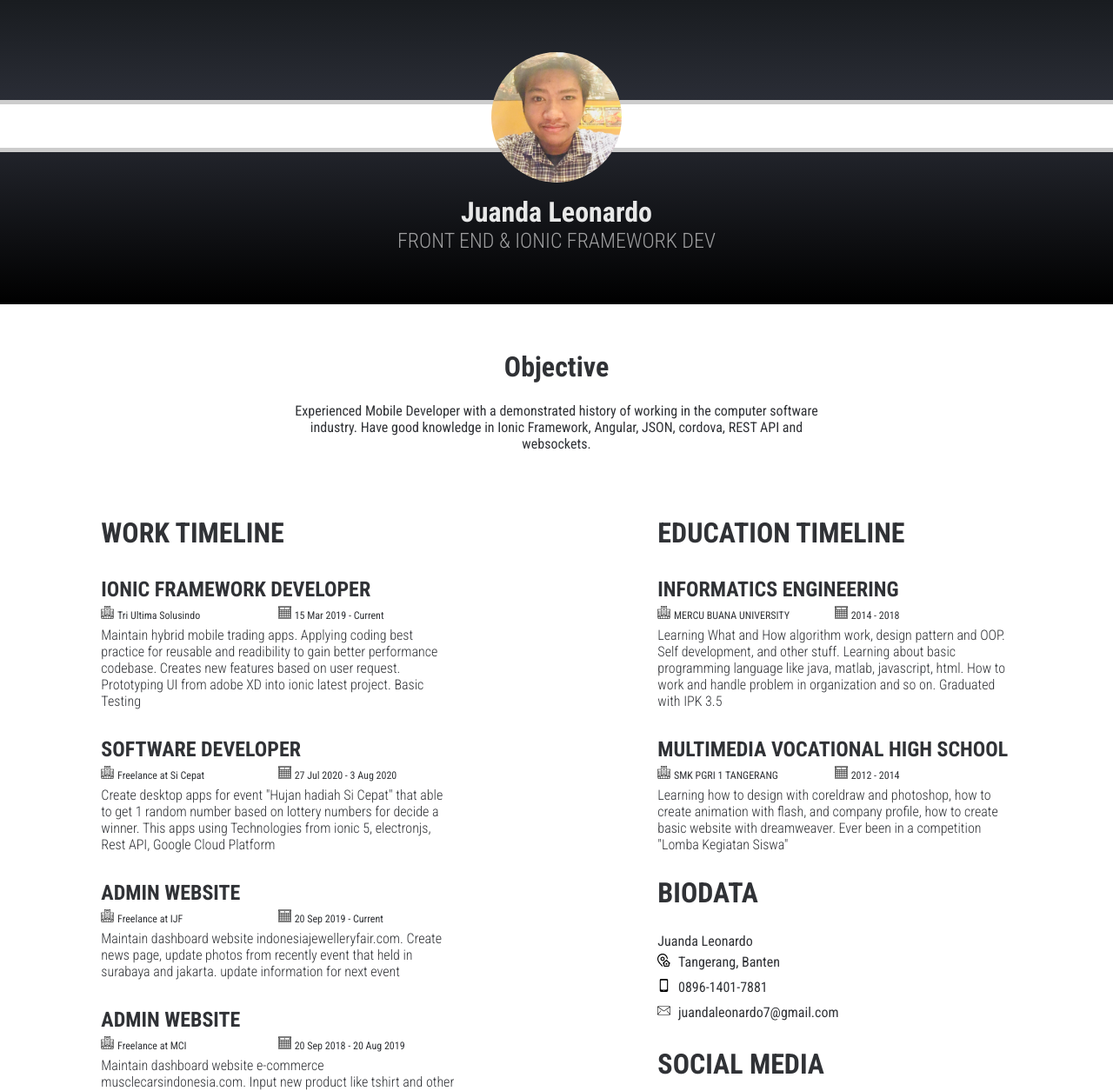
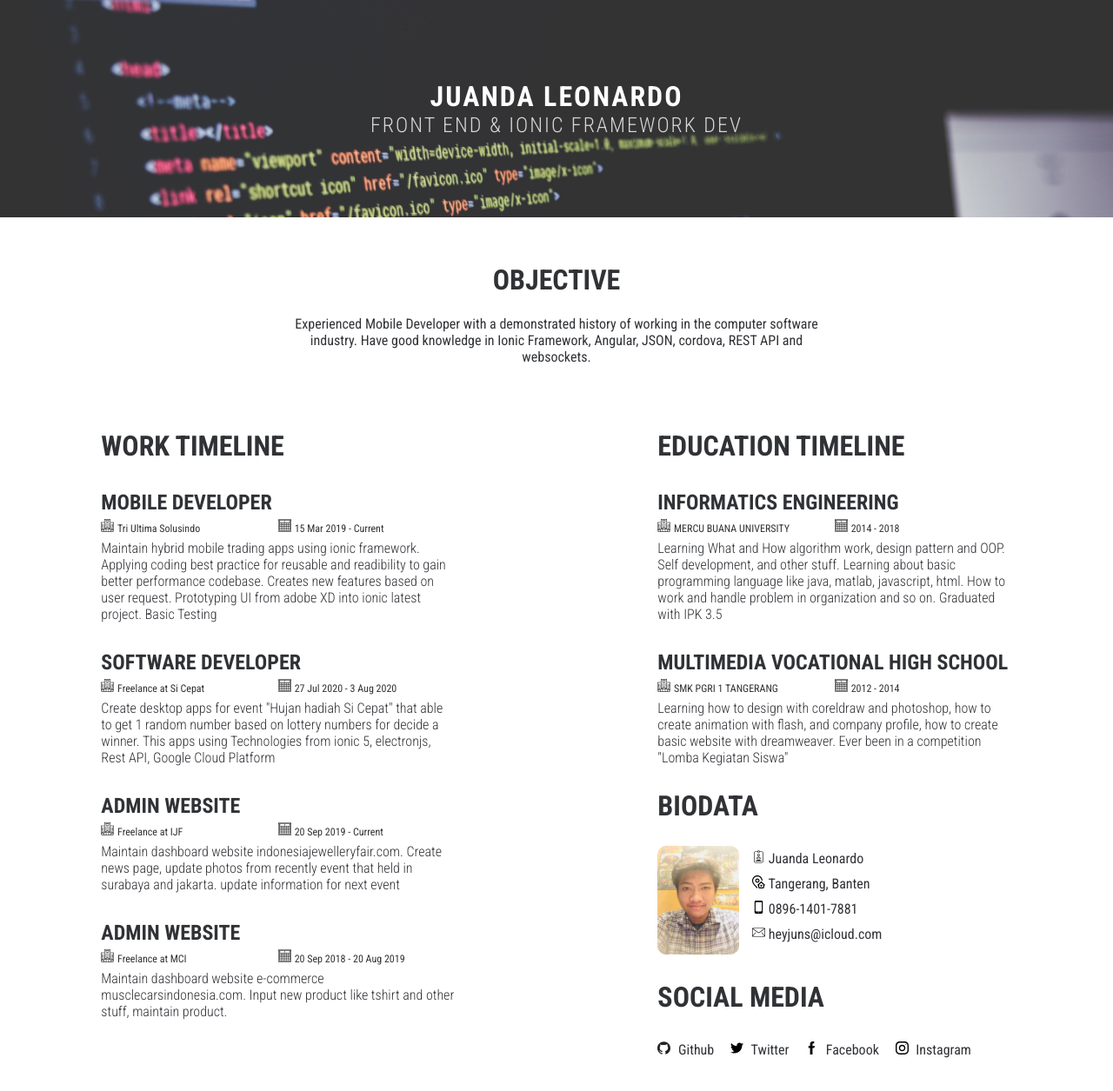
Before and after one commit to heyjuns/me, a plain HTML site: page index.html in a window 1280 px wide. Shown: the top 1255 px of the page at 87% size. Drawn offline with Linux system fonts and the light colour scheme.

Commit message:
revisi image dicoding

```diff
--- a/assets/script.js
+++ b/assets/script.js
@@ -28,7 +28,8 @@ Credit to <a target="_blank" href="https://www.flaticon.com/authors/good-ware">G
 <a target="_blank" href="https://www.flaticon.com/authors/pause08">Pause08</a>,
 <a target="_blank" href="https://www.flaticon.com/authors/tomas-knop">Tomas Knop</a>,
 <a target="_blank" href="https://www.flaticon.com/authors/freepik">Freepik</a>,
-<a target="_blank" href="https://www.flaticon.com/authors/pixel-perfect">Pixel</a>`]
+<a target="_blank" href="https://www.flaticon.com/authors/pixel-perfect">Pixel</a>
+<a target="_blank" href="https://www.flaticon.com/authors/icongeek26">icongeek26</a>`]
 for (let i = 0; i < footerTitle.length; i++) {
     let createEleTitle;
     let createEleContent;
@@ -58,3 +59,7 @@ for (let i = 0; i < getAllH1.length; i++) {
         break;
     }
 }
+
+const getObjective = document.querySelector(".about-container h1");
+getObjective.style.textTransform = 'uppercase';
+console.log(getObjective)
--- a/assets/styles.css
+++ b/assets/styles.css
@@ -9,42 +9,16 @@ body {
     color: rgba(25, 28, 32, 0.9);
 }
 
-#background-img {
-    height: 350px;
-    width: 100%;
-    font-size: 20px;
-    background: linear-gradient(180deg, rgba(25, 28, 32, 1) 0%, rgba(43, 46, 55, 1) 35%, rgba(0, 0, 0, 1) 100%);
-    text-align: center;
-    color: white;
-    padding: 60px;
-    position: relative;
-}
-
-#background-img > img {
-    height: 150px;
-    width: 150px;
-    object-fit: cover;
-    border-radius: 50%;
-    stroke: 2px black solid;
-    position: relative;
-    z-index: 1;
-}
-.list {
-    position: absolute;
-    background-color: white;
-    padding: 25px;
-    width: 100%;
-    top: 115px;
-    z-index: 0;
-    border-top: 5px solid rgba(0, 0, 0, 0.2);
-    border-bottom: 5px solid rgba(0, 0, 0, 0.2);
+header {
+    height: 250px;
+    background-image: url("./../image/background.jpg");
+    background-size: cover;
+    display: flex;
 }
 
 .title-container {
-    position: absolute;
-    z-index: 2;
-    width: 100%;
-    top: 225px;
+    flex-grow: 1;
+    margin: auto 0;
 }
 .title-container h1,
 h2 {
@@ -53,11 +27,13 @@ h2 {
     margin: 0;
 }
 .title-container h1 {
-    color: rgba(255, 255, 255, 0.9);
+    color: rgba(255, 255, 255, 1);
+    letter-spacing: 2px;
 }
 .title-container h2 {
     font-weight: 300;
-    color: rgba(255, 255, 255, 0.6);
+    color: rgba(255, 255, 255, 0.8);
+    letter-spacing: 2px;
 }
 
 .about-container {
@@ -112,13 +88,35 @@ h2 {
     font-weight: 300;
 }
 
-.contact-container a,
+.contact-container-flex a,
 .social-media a {
     color: inherit;
     text-decoration: none;
 }
-.social-media a:hover, .contact-detail a:hover {
+.social-media a:hover,
+.contact-detail a:hover {
     font-weight: 700;
+}
+.contact-container-flex {
+    display: flex;
+}
+.contact-column {
+    flex-grow: auto;
+}
+.contact-column > img {
+    height: 125px;
+    border-radius: 10px;
+}
+
+.contact-column:last-child {
+    padding-left: 10px;
+}
+.contact-column .contact-detail > img, .contact-column .contact-detail p > img{
+    height: 15px;
+}
+.contact-column .contact-detail p {
+    display: inline-block;
+    margin: 5px;
 }
 .contact-container p,
 .social-media p {
@@ -165,7 +163,7 @@ footer {
 .footer-container {
     display: flex;
 }
-.footer-content ul > li{
+.footer-content ul > li {
     margin: 5px 0;
     cursor: pointer;
 }
@@ -173,7 +171,8 @@ footer {
     text-decoration: none;
     color: inherit;
 }
-.footer-content p > a:hover, .footer-content ul > li:hover {
+.footer-content p > a:hover,
+.footer-content ul > li:hover {
     color: rgba(255, 255, 255, 1);
     font-weight: 700;
 }
@@ -205,3 +204,15 @@ footer {
         display: block;
     }
 }
+
+@media screen and (max-width:300px){
+    .contact-container-flex {
+        display: block;
+    }
+    .contact-container p{
+        margin: 0;
+    }
+    .contact-column:last-child {
+        padding-left: 0;
+    }
+}
--- a/index.html
+++ b/index.html
@@ -10,12 +10,12 @@
 
 <body>
     <header>
-        <div id="background-img">
+        <!-- <div id="background-img">
             <img src="./image/cv.jpeg" alt="">
         </div>
-        <div class="list"></div>
+        <div class="list"></div> -->
         <div class="title-container">
-            <h1>Juanda Leonardo</h1>
+            <h1>JUANDA LEONARDO</h1>
             <h2>FRONT END & IONIC FRAMEWORK DEV</h2>
         </div>
     </header>
@@ -37,7 +37,7 @@
                 <article class="timeline">
                     <h1>WORK TIMELINE</h1>
                     <section class="pengalaman-kerja">
-                        <h2>IONIC FRAMEWORK DEVELOPER</h2>
+                        <h2>MOBILE DEVELOPER</h2>
                         <div class="lokasi-kerja-container">
                             <div class="lokasi-kerja">
                                 <img src="./image/work.svg" alt="">
@@ -51,7 +51,8 @@
                         </div>
 
                         <div class="detail-kerja">
-                            Maintain hybrid mobile trading apps. Applying coding best practice for reusable and
+                            Maintain hybrid mobile trading apps using ionic framework. Applying coding best practice for
+                            reusable and
                             readibility
                             to gain better performance codebase. Creates new features based on user request. Prototyping
                             UI
@@ -166,25 +167,34 @@
                     </section>
                     <h1>CONTACT</h1>
                     <section class="contact">
-                        <div class="contact-container">
+                        <div class="contact-container-flex">
+                            <div class="contact-column">
+                                <img src="./image/cv.jpeg" alt="">
+                            </div>
+                            <div class="contact-column">
                                 <div class="contact-detail">
-                                Juanda Leonardo
+                                    <p>
+                                        <img src="./image/name.svg" alt="">
+                                        Juanda Leonardo</p>
                                 </div>
                                 <div class="contact-detail">
-                                <img src="./image/address.svg" alt="">
-                                <p>Tangerang, Banten</p>
+                                    <p><img src="./image/address.svg" alt="">
+                                        Tangerang, Banten</p>
                                 </div>
                                 <div class="contact-detail">
+                                    <a href="tel:089614017881">
+                                        <p>
                                         <img src="./image/phone.svg" alt="">
-                                <a href="tel:089614017881">
-                                    <p>0896-1401-7881</p>
+                                        0896-1401-7881</p>
                                     </a>
                                 </div>
                                 <div class="contact-detail">
+                                    <a href="mailto:juandaleonardo7@gmail.com">
+                                        <p>
                                         <img src="./image/email.svg" alt="">
-                                <a href="mailto:juandaleonardo7@gmail.com">
-                                    <p>juandaleonardo7@gmail.com</p>
+                                        heyjuns@icloud.com</p>
                                     </a>
+                                </div>
                             </div>
 
                         </div>
```
Also changed, not shown: image/background.jpg (added), image/name.svg (added). Lines whose indentation alone changed are shown as unchanged.
